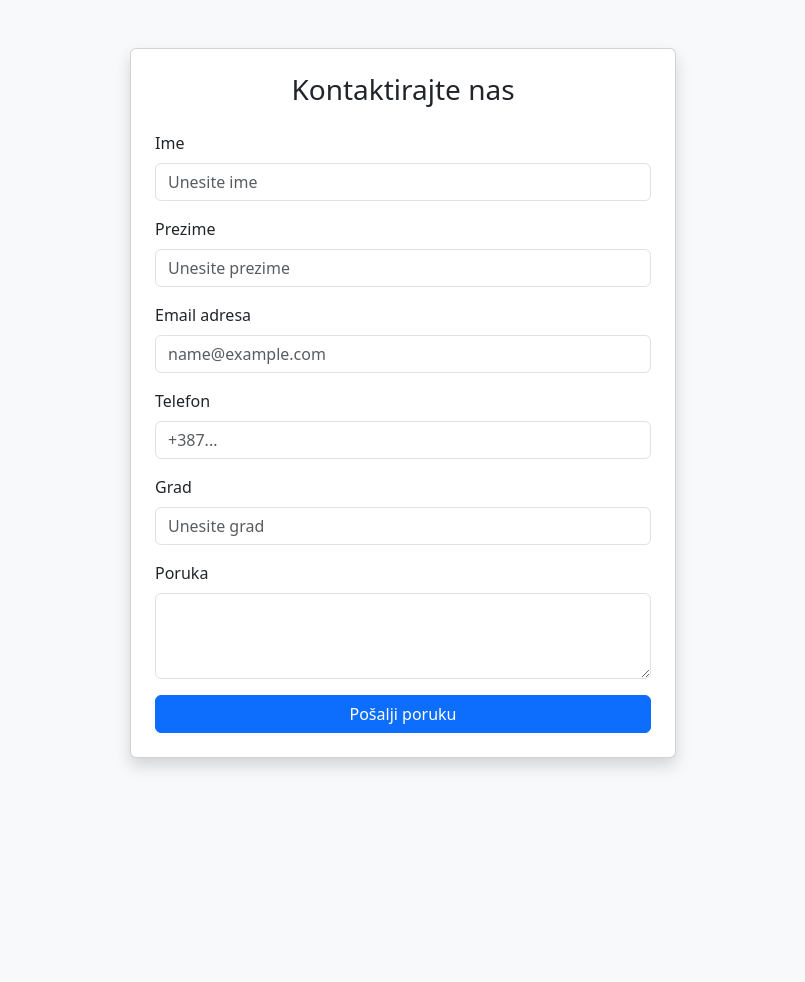
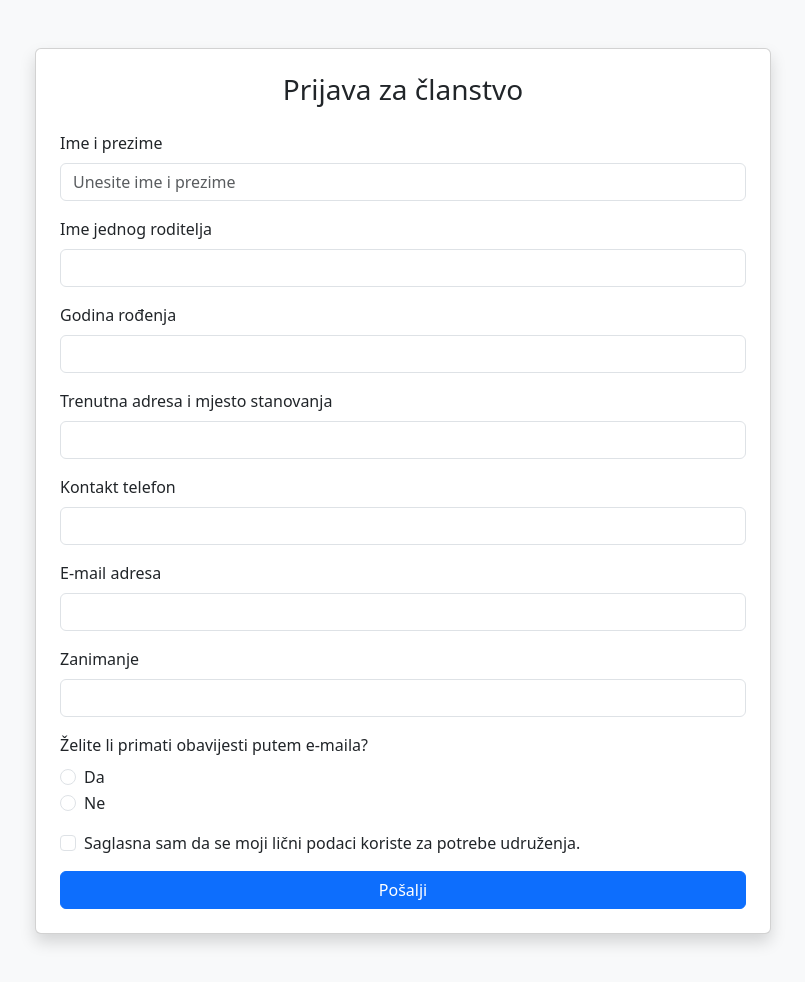
Before and after one commit to helenabarac/Booststrap-forme-zadaca, a plain HTML site: page index.html in a window 1280 px wide. Shown: the whole page, without its empty margins (237-1042 px from the left). Before the commit the page ends 806 px from the top, so only its background shows below. Drawn offline with nearby package versions, Linux system fonts and the light colour scheme.

Commit message:
Dodajem zadatak

```diff
--- a/index.html
+++ b/index.html
@@ -1,13 +1,12 @@
 <!DOCTYPE html>
-<html lang="hr">
+<html lang="bs">
 <head>
 <meta charset="UTF-8">
 <meta name="viewport" content="width=device-width, initial-scale=1">
 
-<!-- Bootstrap -->
+<title>Uplata / Članstvo</title>
+
 <link href="https://cdn.jsdelivr.net/npm/bootstrap@5.3.2/dist/css/bootstrap.min.css" rel="stylesheet">
-
-<title>Kontakt forma</title>
 </head>
 
 <body class="bg-light">
@@ -15,47 +14,74 @@
 <div class="container py-5">
 
 <div class="row justify-content-center">
-    <div class="col-md-6">
+<div class="col-md-8">
 
 <div class="card shadow">
 <div class="card-body p-4">
 
-          <h3 class="text-center mb-4">Kontaktirajte nas</h3>
+<h3 class="text-center mb-4">Prijava za članstvo</h3>
 
 <form>
 
 <div class="mb-3">
-              <label for="ime" class="form-label">Ime</label>
-              <input type="text" class="form-control" id="ime" placeholder="Unesite ime">
+<label class="form-label">Ime i prezime</label>
+<input type="text" class="form-control" placeholder="Unesite ime i prezime">
 </div>
 
 <div class="mb-3">
-              <label for="prezime" class="form-label">Prezime</label>
-              <input type="text" class="form-control" id="prezime" placeholder="Unesite prezime">
+<label class="form-label">Ime jednog roditelja</label>
+<input type="text" class="form-control">
 </div>
 
 <div class="mb-3">
-              <label for="email" class="form-label">Email adresa</label>
-              <input type="email" class="form-control" id="email" placeholder="name@example.com">
+<label class="form-label">Godina rođenja</label>
+<input type="number" class="form-control">
 </div>
 
 <div class="mb-3">
-              <label for="telefon" class="form-label">Telefon</label>
-              <input type="tel" class="form-control" id="telefon" placeholder="+387...">
+<label class="form-label">Trenutna adresa i mjesto stanovanja</label>
+<input type="text" class="form-control">
 </div>
 
 <div class="mb-3">
-              <label for="grad" class="form-label">Grad</label>
-              <input type="text" class="form-control" id="grad" placeholder="Unesite grad">
+<label class="form-label">Kontakt telefon</label>
+<input type="tel" class="form-control">
 </div>
 
 <div class="mb-3">
-              <label for="poruka" class="form-label">Poruka</label>
-              <textarea class="form-control" id="poruka" rows="3"></textarea>
+<label class="form-label">E-mail adresa</label>
+<input type="email" class="form-control">
+</div>
+
+<div class="mb-3">
+<label class="form-label">Zanimanje</label>
+<input type="text" class="form-control">
+</div>
+
+<div class="mb-3">
+<label class="form-label d-block">Želite li primati obavijesti putem e-maila?</label>
+
+<div class="form-check">
+<input class="form-check-input" type="radio" name="email">
+<label class="form-check-label">Da</label>
+</div>
+
+<div class="form-check">
+<input class="form-check-input" type="radio" name="email">
+<label class="form-check-label">Ne</label>
+</div>
+
+</div>
+
+<div class="mb-3 form-check">
+<input type="checkbox" class="form-check-input">
+<label class="form-check-label">
+Saglasna sam da se moji lični podaci koriste za potrebe udruženja.
+</label>
 </div>
 
 <div class="d-grid">
-              <button type="submit" class="btn btn-primary">Pošalji poruku</button>
+<button class="btn btn-primary">Pošalji</button>
 </div>
 
 </form>
@@ -70,4 +96,4 @@
 
 </body>
 </html>
-<!-- https://web3forms.com/templates/basic-html-contact-form  odavde je uzet html-->
+<!-- https://znanje.nahla.ba/uplata/ -->
```
Lines whose indentation alone changed are shown as unchanged.
